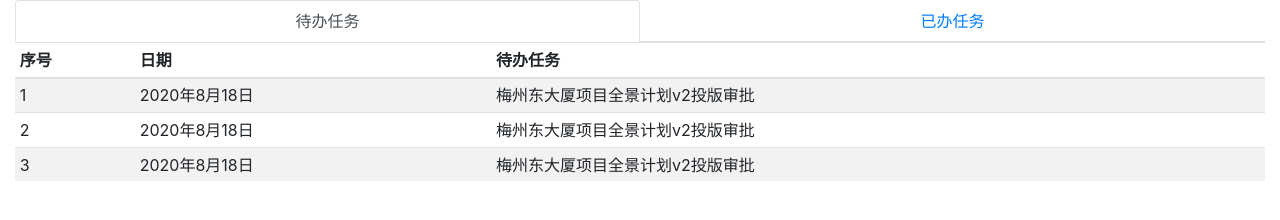
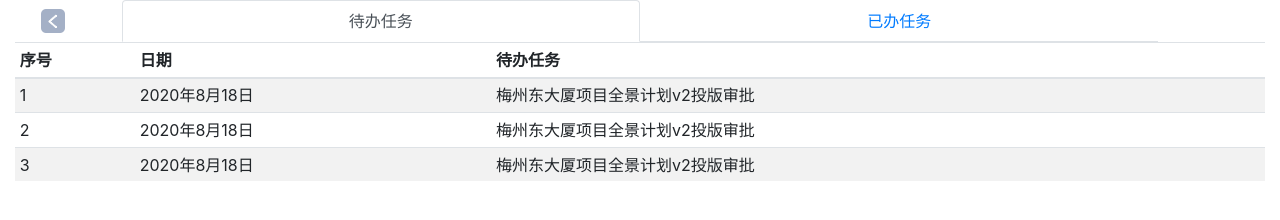
Before and after one commit to hypertextPreprocessor/bitcase, a plain HTML site: page webroot/index2.html in a window 1280 px wide. Drawn offline with nearby package versions, Linux system fonts and the light colour scheme.

Commit message:
待办增加返回按钮

```diff
--- a/webroot/index2.html
+++ b/webroot/index2.html
@@ -14,7 +14,8 @@
 	<body>
 		<div class="container-fluid">
 			<div class="row">
-				<div class="col-12">
+				<div class="col-1" style="display: flex;align-items: center;justify-content: center;"><img src="images/navback1.png"/></div>
+				<div class="col-10">
 <ul class="nav nav-tabs nav-fill" id="myTab" role="tablist">
   <li class="nav-item" role="presentation">
     <a class="nav-link active" id="home-tab" data-toggle="tab" href="#home" role="tab" aria-controls="home" aria-selected="true">待办任务</a>
```
Also changed, not shown: webroot/images/navback1.png (added), 1 other file.
